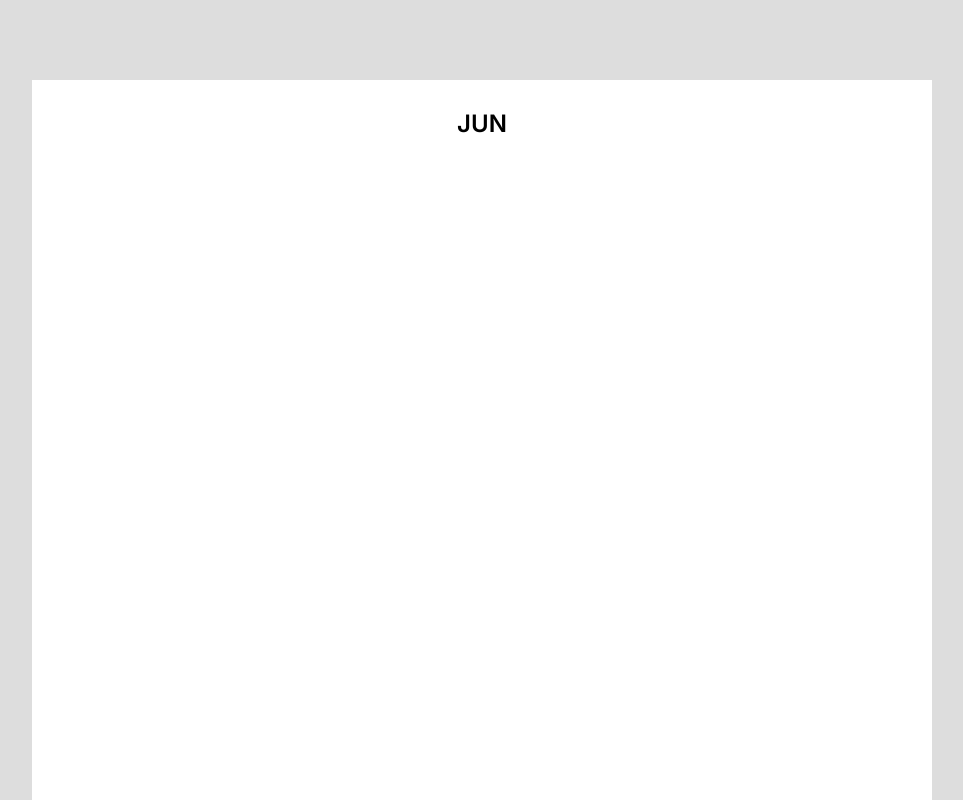
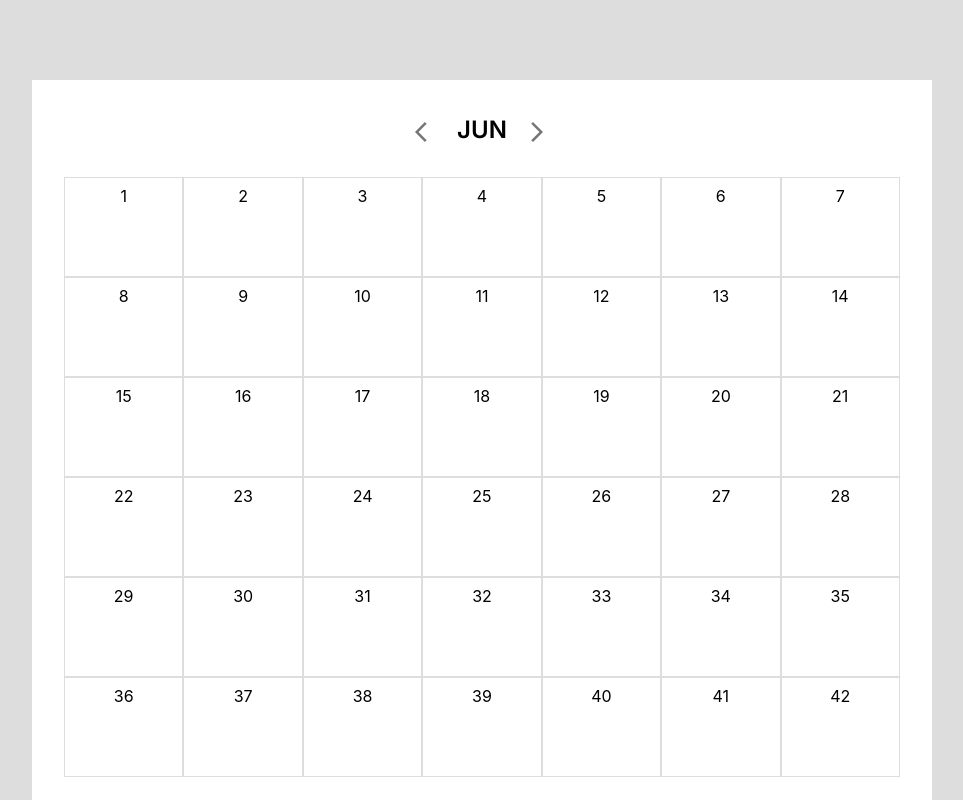
Before and after one commit to yewonJin/calendar, a React (Create React App) app: page / in a window 1280 px wide. Shown: the top 800 px of the page, without its empty margins (158-1121 px from the left). Built offline with nearby package versions, Linux system fonts and the light colour scheme.

Commit message:
[UPDATE] 컴포넌트 분리

```diff
--- a/src/App.tsx
+++ b/src/App.tsx
@@ -1,4 +1,6 @@
-import { Container, Typography } from "@mui/material";
+import { Container } from "@mui/material";
+import Month from "./components/Month";
+import Calendar from "./components/Calendar";
 
 function App() {
   return (
@@ -8,19 +10,10 @@
         marginTop: "80px",
         padding: "30px 0px",
         backgroundColor: "white",
-        aspectRatio: "3/3",
       }}
     >
-      <Typography
-        variant="h2"
-        height={60}
-        textAlign={"center"}
-        fontWeight={600}
-        fontSize={24}
-        fontFamily="Inter"
-      >
-        JUN
-      </Typography>
+      <Month />
+      <Calendar />
     </Container>
   );
 }
```
